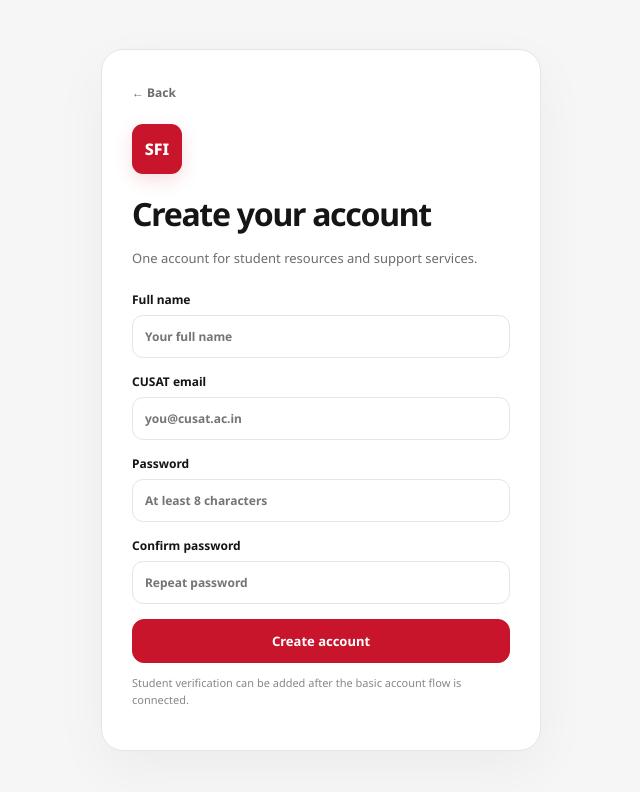
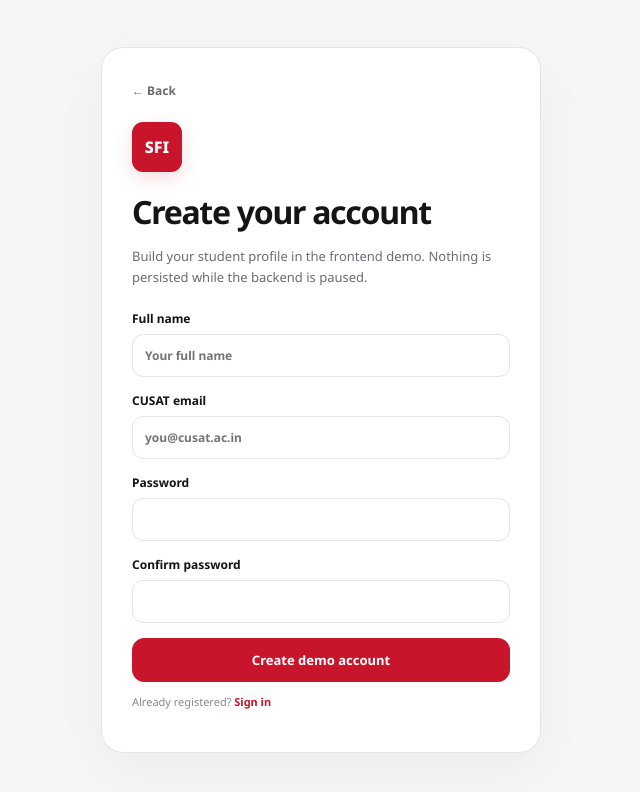
Before and after one commit to Com-Adarsh/Sficusatapp-, a Next.js app: page /register in a window 1280 px wide. Shown: the top 792 px of the page, without its empty margins (319-959 px from the left). Built offline with nearby package versions, Linux system fonts and the light colour scheme.

Commit message:
feat: make frontend fully independent of paused backend

```diff
--- a/app/register/page.tsx
+++ b/app/register/page.tsx
@@ -1,27 +1 @@
-"use client"
-
-import { useState } from 'react'
-import { createClient } from '@/lib/supabase/client'
-
-export default function Register() {
-  const [message,setMessage]=useState('')
-  const [loading,setLoading]=useState(false)
-
-  async function submit(e:React.FormEvent<HTMLFormElement>) {
-    e.preventDefault(); setLoading(true); setMessage('')
-    const form=new FormData(e.currentTarget)
-    const email=String(form.get('email')||'').trim()
-    const password=String(form.get('password')||'')
-    const confirm=String(form.get('confirm')||'')
-    const fullName=String(form.get('fullName')||'').trim()
-    if(password!==confirm){setMessage('Passwords do not match.');setLoading(false);return}
-    if(password.length<8){setMessage('Use a password with at least 8 characters.');setLoading(false);return}
-    const supabase=createClient()
-    const {data,error}=await supabase.auth.signUp({email,password,options:{data:{full_name:fullName}}})
-    if(error){setMessage(error.message);setLoading(false);return}
-    setMessage(data.session ? 'Account created. You can continue to your profile.' : 'Account created. Check your email to confirm your address.')
-    setLoading(false)
-  }
-
-  return <main className="auth"><div className="authcard"><a href="/" className="back">← Back</a><div className="mark big">SFI</div><h1>Create your account</h1><p>One account for student resources and support services.</p><form onSubmit={submit}><label>Full name<input name="fullName" required placeholder="Your full name" /></label><label>CUSAT email<input name="email" type="email" required placeholder="you@cusat.ac.in" /></label><label>Password<input name="password" type="password" required placeholder="At least 8 characters" /></label><label>Confirm password<input name="confirm" type="password" required placeholder="Repeat password" /></label><button className="btn primary" disabled={loading}>{loading?'Creating…':'Create account'}</button></form>{message&&<p className="fine" role="status">{message}</p>}<p className="fine">Student verification can be added after the basic account flow is connected.</p></div></main>
-}
+"use client"; import {useState} from "react"; export default function Register(){const[ok,setOk]=useState(false);return <main className="auth"><div className="authcard"><a href="/" className="back">← Back</a><div className="mark big">SFI</div><h1>Create your account</h1><p>Build your student profile in the frontend demo. Nothing is persisted while the backend is paused.</p>{ok?<><div className="notice"><div className="icon" style={{margin:0}}>✓</div><div><strong>Demo account created</strong><p>Your profile flow is ready. Real authentication and verification will be connected later.</p></div></div><a className="btn primary" href="/profile" style={{marginTop:16}}>Complete profile</a></>:<form onSubmit={e=>{e.preventDefault();const f=new FormData(e.currentTarget);if(f.get("password")!==f.get("confirm"))return;setOk(true)}}><label>Full name<input name="name" required placeholder="Your full name"/></label><label>CUSAT email<input name="email" type="email" required placeholder="you@cusat.ac.in"/></label><label>Password<input name="password" type="password" minLength={8} required/></label><label>Confirm password<input name="confirm" type="password" minLength={8} required/></label><button className="btn primary">Create demo account</button></form>}<p className="fine">Already registered? <a href="/sign-in" style={{color:"var(--red)",fontWeight:700}}>Sign in</a></p></div></main>}
```
